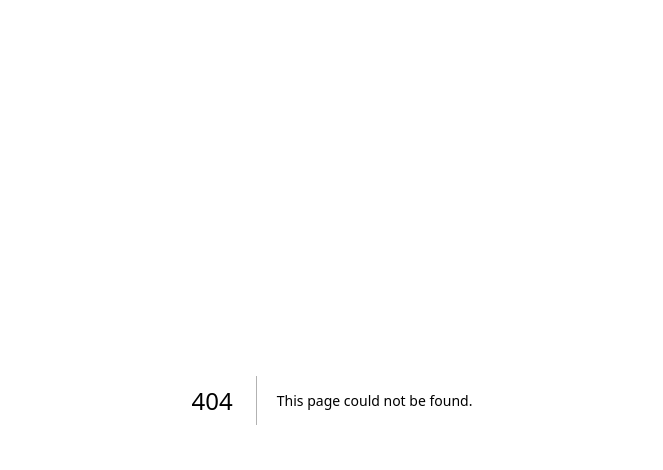
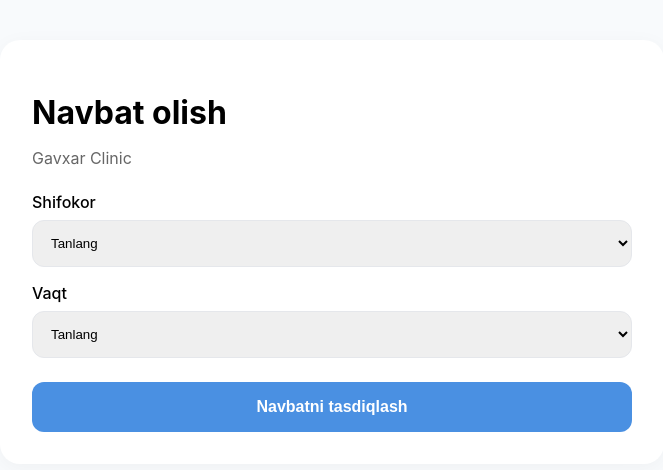
Before and after one commit to abduraxmonovbobir191-creator/klinika-website, a Next.js app: page /appointment in a window 1280 px wide. Before the commit this address had no page. Shown: the top 470 px of the page, without its empty margins (308-971 px from the left). Built offline with nearby package versions, Linux system fonts and the light colour scheme.

Commit message:
Add appointment booking page to website

```diff
--- /dev/null
+++ b/app/appointment/page.jsx
@@ -0,0 +1,54 @@
+'use client';
+
+import { useState } from 'react';
+
+export default function AppointmentPage() {
+  const [doctor, setDoctor] = useState('');
+  const [time, setTime] = useState('');
+  const [submitted, setSubmitted] = useState(false);
+
+  const doctors = ['Dr. Aliyeva Nodira', 'Dr. Karimov Jasur', 'Dr. Rahimova Malika'];
+  const times = ['09:00', '10:00', '11:00', '14:00', '15:00', '16:00'];
+
+  const handleSubmit = (e) => {
+    e.preventDefault();
+    setSubmitted(true);
+  };
+
+  return (
+    <main style={{ fontFamily: 'Inter, sans-serif', background: '#F8FAFC', minHeight: '100vh', padding: '40px 20px' }}>
+      <div style={{ maxWidth: 600, margin: '0 auto', background: 'white', padding: 32, borderRadius: 20, boxShadow: '0 4px 20px rgba(0,0,0,0.04)' }}>
+        <h1 style={{ fontSize: 32, fontWeight: 700, marginBottom: 8 }}>Navbat olish</h1>
+        <p style={{ color: '#666', marginBottom: 24 }}>Gavxar Clinic</p>
+
+        {submitted ? (
+          <div style={{ textAlign: 'center', padding: 40 }}>
+            <div style={{ fontSize: 48, marginBottom: 16 }}>✅</div>
+            <h2>So'rov yuborildi!</h2>
+            <p style={{ color: '#666' }}>Tez orada siz bilan bog'lanamiz.</p>
+          </div>
+        ) : (
+          <form onSubmit={handleSubmit}>
+            <div style={{ marginBottom: 16 }}>
+              <label style={{ display: 'block', marginBottom: 8, fontWeight: 500 }}>Shifokor</label>
+              <select value={doctor} onChange={(e) => setDoctor(e.target.value)} required style={{ width: '100%', padding: 14, borderRadius: 12, border: '1px solid #e5e7eb' }}>
+                <option value="">Tanlang</option>
+                {doctors.map(d => <option key={d} value={d}>{d}</option>)}
+              </select>
+            </div>
+            <div style={{ marginBottom: 24 }}>
+              <label style={{ display: 'block', marginBottom: 8, fontWeight: 500 }}>Vaqt</label>
+              <select value={time} onChange={(e) => setTime(e.target.value)} required style={{ width: '100%', padding: 14, borderRadius: 12, border: '1px solid #e5e7eb' }}>
+                <option value="">Tanlang</option>
+                {times.map(t => <option key={t} value={t}>{t}</option>)}
+              </select>
+            </div>
+            <button type="submit" style={{ width: '100%', padding: 16, background: '#4A90E2', color: 'white', border: 'none', borderRadius: 12, fontSize: 16, fontWeight: 600, cursor: 'pointer' }}>
+              Navbatni tasdiqlash
+            </button>
+          </form>
+        )}
+      </div>
+    </main>
+  );
+}
```
